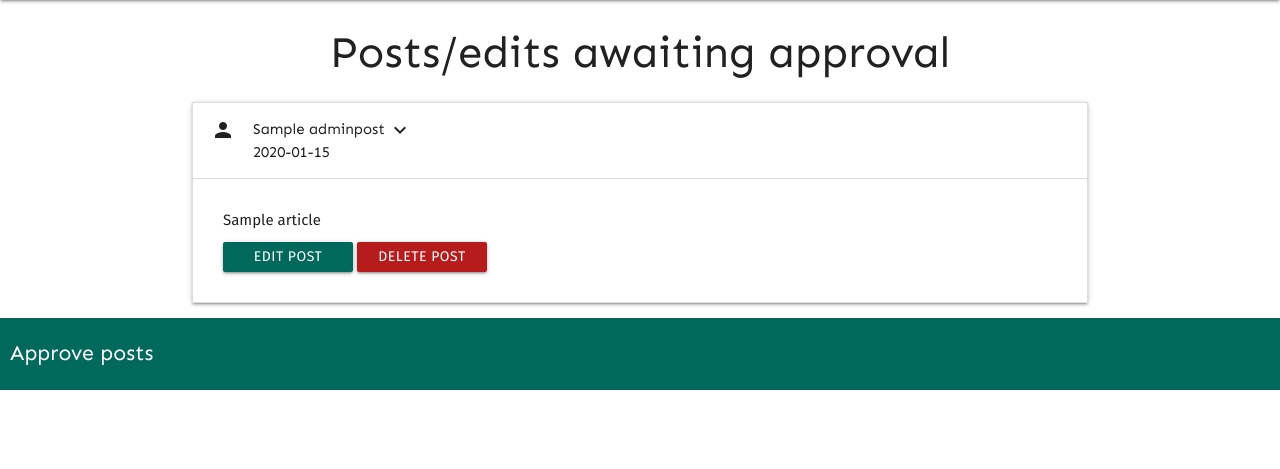
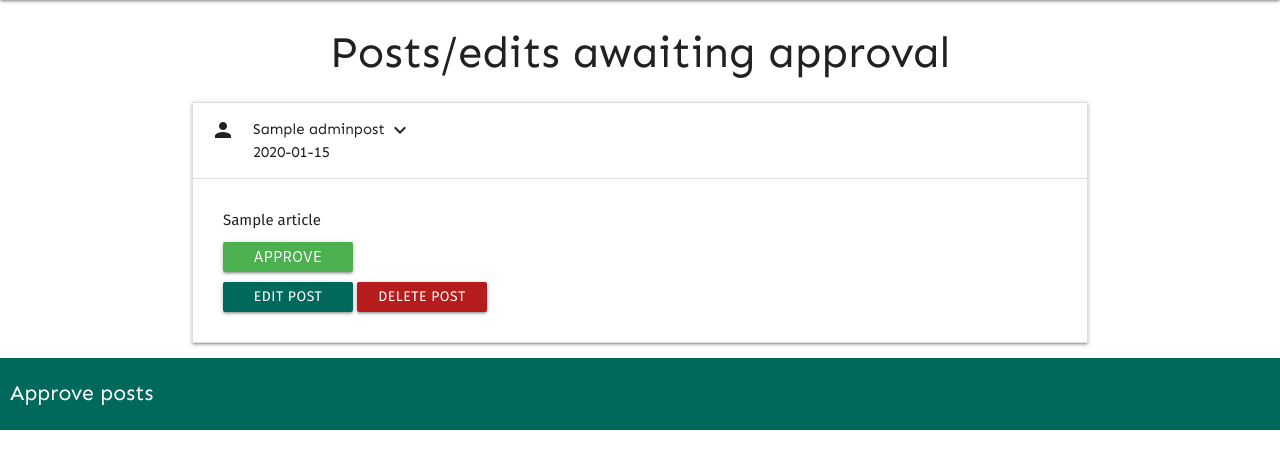
Before and after one commit to cc1005/third_milestone_project, a Flask app: page /approve_posts in a window 1280 px wide, after a click that opens the changed part. Shown: the part 64-533 px from the top of the page. Run offline with Flask 2, Linux system fonts and the light colour scheme; a database or web service that is not in the repository returns one stand-in record (values such as "Sample title"); some libraries are stand-ins or nearby versions.

Commit message:
All aspects of the project now working. Approval process achived by essentially running the entire form back in but using the 'hidden' attribute to avoid presenting it to the user. Final step now is to clean up the code to remove elements introduced due to scope creep to and update the README.

```diff
--- a/app.py
+++ b/app.py
@@ -17,17 +17,14 @@ app.secret_key = os.environ.get("Secretkey")
 mongo = PyMongo(app)
 login_manager = LoginManager()
 
-
 @app.route('/')
 @app.route('/get_posts')
 def get_posts():
     return render_template("posts.html", posts=mongo.db.adminPosts.find())
 
-
 @app.route('/add_post')
 def add_post():
     return render_template('addpost.html')
-
 
 @app.route('/approve_posts')
 def update_delete():
@@ -38,7 +35,6 @@ def insert_post():
     posts = mongo.db.adminPosts
     posts.insert_one(request.form.to_dict())
     return redirect(url_for('get_posts'))
-
 
 @app.route('/edit_post/<post_id>')
 def edit_post(post_id):
@@ -57,6 +53,19 @@ def update_post(post_id):
     })
     return redirect(url_for('get_posts'))
 
+@app.route('/approve_post/<post_id>', methods=["POST"])
+def approve_post(post_id):
+    posts = mongo.db.adminPosts
+    posts.update( {'_id': ObjectId(post_id)},
+    {
+        'approved':request.form.get('approved'),
+        'title':request.form.get('title'),
+        'dates':request.form.get('dates'),
+        'article':request.form.get('article'),
+        'author': request.form.get('author'),
+    })
+    return redirect(url_for('get_posts'))
+
 @app.route('/delete_post/<post_id>')
 def delete_post(post_id):
     mongo.db.adminPosts.remove({'_id': ObjectId(post_id)})
--- a/templates/approveposts.html
+++ b/templates/approveposts.html
@@ -2,22 +2,30 @@
 {% block content %}
 
 <div class="custom-headings-title center">
-<h3>Posts/edits awaiting approval</h3>
+	<h3>Posts/edits awaiting approval</h3>
 </div>
 
 <div class="container">
 	<ul class="collapsible">
 		{% for post in posts %}
-		{% if post.approved == true %}
-        {% else %}
+		{% if post.approved == "true" %}
+		{% else %}
 		<li>
 			<div class="collapsible-header custom-headings"><i class="material-icons">person</i>{{post.title}} <br/> {{post.dates}}
 				<i class="material-icons">expand_more</i></div>
 			<div class="collapsible-body article-body"><span>{{post.article}}</span>
 				<div>
-					<a href="{{url_for('edit_post', post_id=post._id)}}" class="waves-effect waves-light btn btn_small teal darken-3">Edit post</a>
+					<form action="{{url_for('approve_post', post_id=post._id)}}" method="POST">
+                    <button name="approved" value="true" class="waves-effect waves-light btn btn_small green">Approve post</button>
+                    <input hidden name="title" id="title" type="text" value="{{post.title}}">
+                    <input hidden name="dates" id="dates" type="text" value="{{post.dates}}">
+                    <input hidden name="article" id="article" type="text" value="{{post.article}}">
+					<input hidden name="author" id="author" type="text" value="{{post.author}}">
+					</form>
+					<a href="{{url_for('edit_post', post_id=post._id)}}"
+						class="waves-effect waves-light btn btn_small teal darken-3">Edit post</a>
 					<a href="{{url_for('delete_post', post_id=post._id)}}"
-                    class="waves-effect waves-light btn btn_small red darken-4">Delete post</a>
+						class="waves-effect waves-light btn btn_small red darken-4">Delete post</a>
 				</div>
 			</div>
 
--- a/templates/posts.html
+++ b/templates/posts.html
@@ -4,7 +4,7 @@
 <div class="container">
 	<ul class="collapsible">
 		{% for post in posts %}
-		{% if post.approved == true %}
+		{% if post.approved == "true" %}
 		<li>
 			<div class="collapsible-header custom-headings"><i class="material-icons">person</i>{{post.title}} <br/> {{post.dates}}
 				<i class="material-icons">expand_more</i></div>
```
